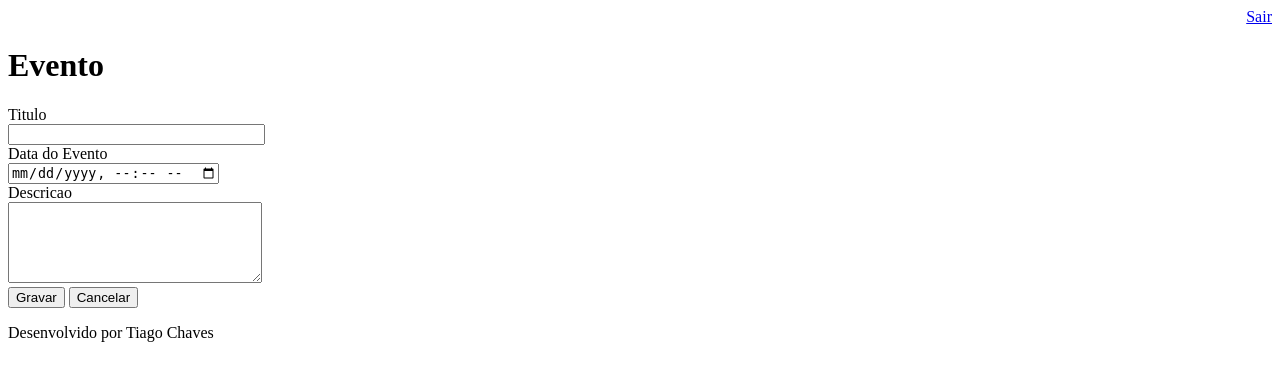
After one commit to tiagolch/agenda, a Django app: page /agenda/evento/ in a window 1280 px wide. The commit adds this page. Shown: the top 381 px of the page. Run offline with Django 3.2, Linux system fonts and the light colour scheme; a user stored in the database is signed in.

Commit message:
Trabalhado com templates na tela de inserção de dados e adicionado .gitignore

```diff
--- a/agenda/urls.py
+++ b/agenda/urls.py
@@ -15,7 +15,17 @@ Including another URLconf
 """
 from django.contrib import admin
 from django.urls import path
+from django.views.generic import RedirectView
+from core import views
+
 
 urlpatterns = [
     path('admin/', admin.site.urls),
+    path('agenda/', views.lista_eventos, name='lista_eventos'),
+    path('agenda/evento/', views.evento),
+    path('agenda/evento/submit', views.submit_evento),
+    path('', RedirectView.as_view(url='/agenda/')),
+    path('login/', views.login_user),
+    path('login/submit', views.submit_login),
+    path('logout', views.logout_user),
 ]
--- a/core/views.py
+++ b/core/views.py
@@ -1,3 +1,52 @@
-from django.shortcuts import render
+from django.shortcuts import render, redirect
+from core.models import Evento
+from django.contrib.auth.decorators import login_required
+from django.contrib.auth import authenticate, login, logout
+from django.contrib import messages
 
-# Create your views here.
+
+def login_user(request):
+    return render(request, 'login.html')
+
+def logout_user(request):
+    logout(request)
+    return redirect('/')
+
+
+def submit_login(request):
+    if request.POST:
+        username = request.POST.get('username')
+        password = request.POST.get('password')
+        usuario = authenticate(username=username, password=password)
+        if usuario is not None:
+            login(request, usuario)
+            return redirect('/')
+        else:
+            messages.error(request, "Usuario ou Senha incorreto")
+    return redirect('/')
+
+
+@login_required(login_url='/login/')
+def evento(request):
+    return render(request, 'evento.html')
+
+
+@login_required(login_url='/login/')
+def lista_eventos(request):
+    usuario = request.user
+    evento = Evento.objects.filter(usuario=usuario)
+    dados = {'eventos': evento}
+    return render(request, 'agenda.html', dados)
+
+
+def submit_evento(request):
+    if request.POST:
+        titulo = request.POST.get('titulo')
+        data_evento = request.POST.get('data_evento')
+        descricao = request.POST.get('descricao')
+        usuario = request.user
+        Evento.objects.create(titulo=titulo,
+                              data_evento=data_evento,
+                              descricao=descricao,
+                              usuario=usuario)
+    return redirect('/')
--- /dev/null
+++ b/templates/evento.html
@@ -0,0 +1,24 @@
+{% extends 'model-page.html' %}
+
+{% block content %}
+
+    <h1>Evento</h1>
+<form action="submit" method="post">{% csrf_token %}
+    <label>Titulo</label>
+    <br>
+    <input type="text" name="titulo" size="29">
+    <br>
+    <label>Data do Evento</label>
+    <br>
+    <input type="datetime-local" name="data_evento">
+    <br>
+    <label>Descricao</label>
+    <br>
+    <textarea name="descricao" rows="5" cols="29"></textarea>
+    <br>
+    <button type="submit">Gravar</button>
+    <a href="/" >
+        <button type="button">Cancelar</button>
+    </a>
+</form>
+{% endblock %}
--- a/templates/model-footer.html
+++ b/templates/model-footer.html
@@ -1,10 +1,3 @@
-<!DOCTYPE html>
-<html lang="en">
-<head>
-    <meta charset="UTF-8">
-    <title>Title</title>
-</head>
-<body>
-
-</body>
-</html>
+<p>
+    Desenvolvido por Tiago Chaves
+</p>
--- a/templates/model-header.html
+++ b/templates/model-header.html
@@ -1,10 +1,6 @@
-<!DOCTYPE html>
-<html lang="en">
-<head>
+
     <meta charset="UTF-8">
-    <title>Title</title>
-</head>
-<body>
-
-</body>
-</html>
+    <div align="right">
+        <a href="/logout">Sair</a>
+    </div>
+    <title>Agenda</title>
--- a/templates/model-page.html
+++ b/templates/model-page.html
@@ -1,10 +1,11 @@
 <!DOCTYPE html>
 <html lang="en">
 <head>
-    <meta charset="UTF-8">
-    <title>Title</title>
+    {% include "model-header.html" %}
 </head>
 <body>
-
+    {% block content %}
+    {% endblock %}
+    {% include "model-footer.html" %}
 </body>
 </html>
```
Also changed, not shown: templates/agenda.html (+16 -10 lines), templates/login.html (+17 -2 lines), db.sqlite3, 1 other file.
